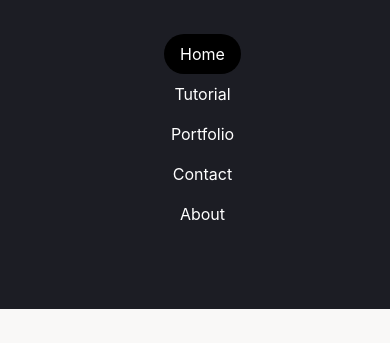
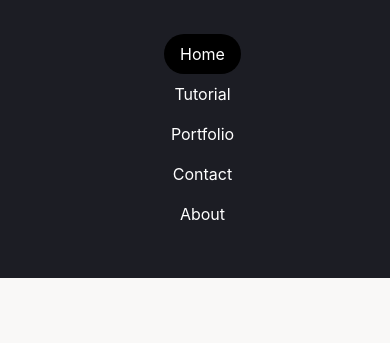
Before and after one commit to aufaroot18/aufaroot18.github.io, a plain HTML site: page index.html in a window 390 px wide. Shown: the part 144-487 px from the top of the page. Drawn offline with nearby package versions, Linux system fonts and the light colour scheme.

Commit message:
set column: 50:50

```diff
--- a/style/style.css
+++ b/style/style.css
@@ -122,6 +122,11 @@ h5 {
 		height: 100%;
 	}
 
+	/*column*/
+	.row .col-md-4, .row .col-md-8 {
+		height: 50%;
+	}
+
 	/*col-md-4, col-md-8*/
 	.row .col-md-4, .row .col-md-8 {
 		border-radius: 0;
```
